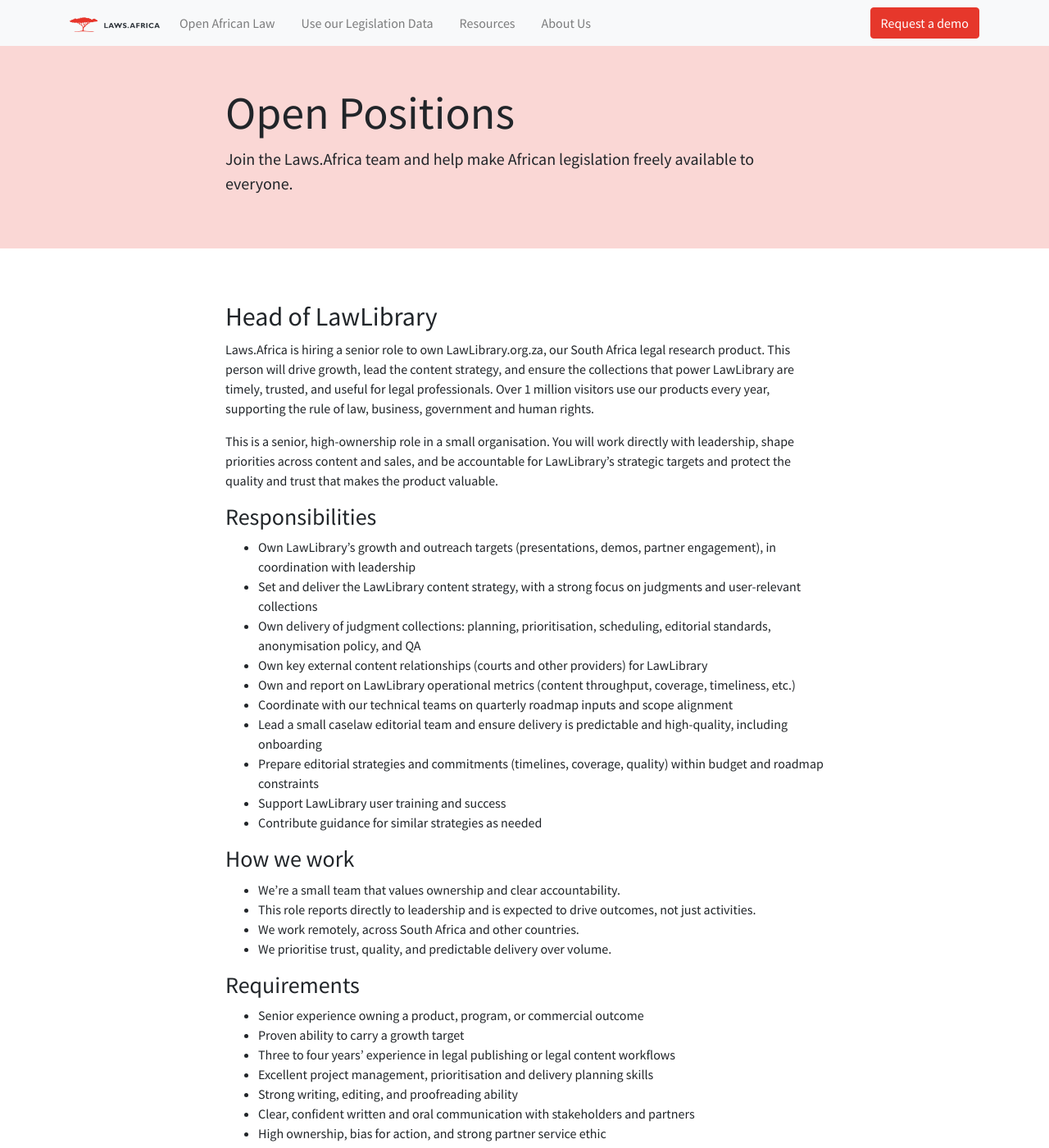
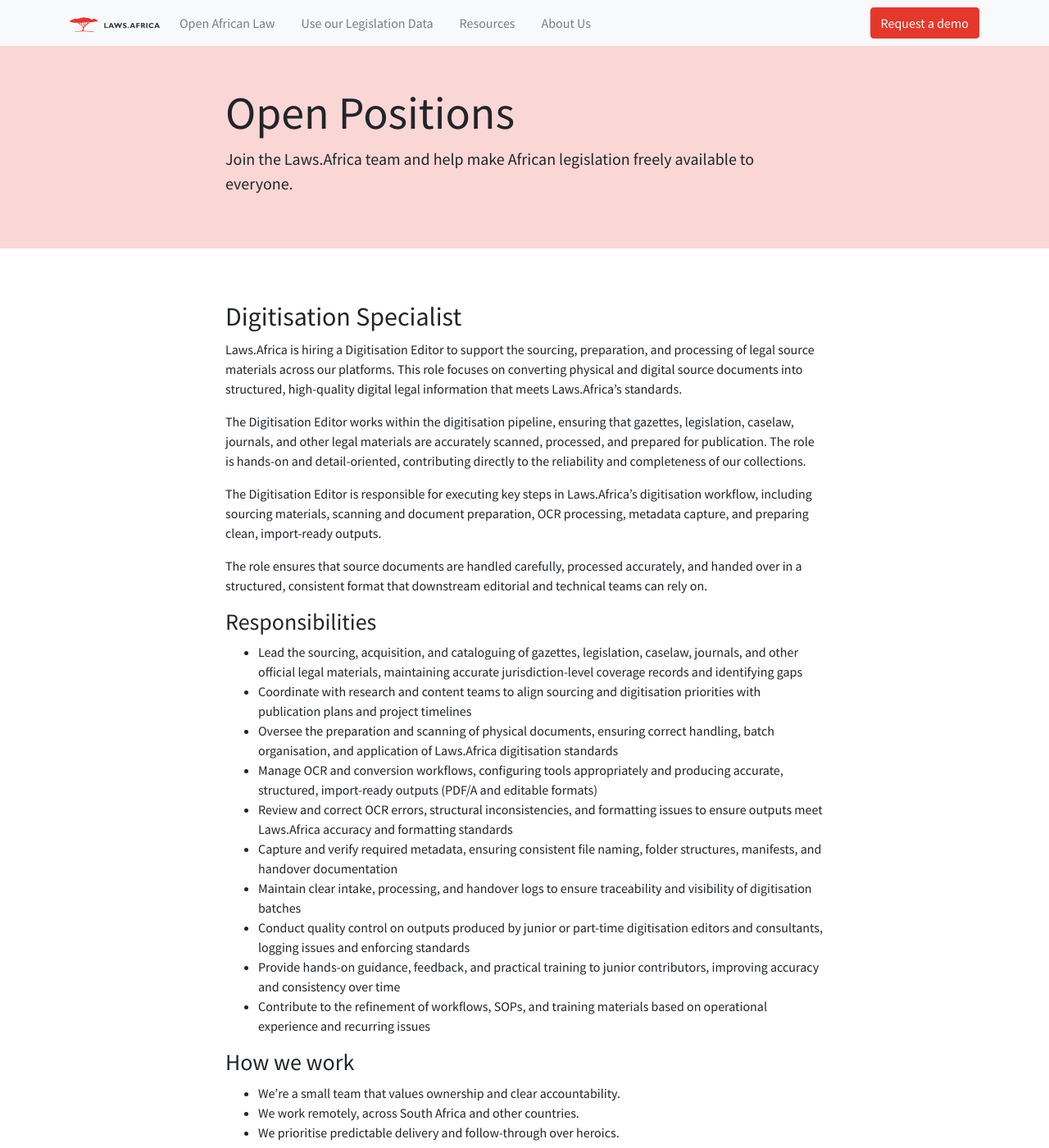
Before and after one commit to laws-africa/laws-africa.github.io, a Jekyll site: the page built from jobs.markdown, in a window 1280 px wide and 1400 px high. Shown: the whole window at 82% size. Built offline with Jekyll 4.4.1, drawn with Linux system fonts in a browser that asks for light colours; nearby versions of some CDN libraries; comment, search, counter and statistics services are not loaded; some of the changed text lies outside the part shown.

Commit message:
remove head of lawlibrary role

```diff
--- a/jobs.markdown
+++ b/jobs.markdown
@@ -4,50 +4,6 @@
 lead: Join the Laws.Africa team and help make African legislation freely available
   to everyone.
 positions:
-- title: Head of LawLibrary
-  description: |
-    Laws.Africa is hiring a senior role to own LawLibrary.org.za, our South
-    Africa legal research product. This person will drive growth, lead the
-    content strategy, and ensure the collections that power LawLibrary are
-    timely, trusted, and useful for legal professionals. Over 1 million
-    visitors use our products every year, supporting the rule of law, business,
-    government and human rights.
-
-    This is a senior, high-ownership role in a small organisation. You will
-    work directly with leadership, shape priorities across content and sales,
-    and be accountable for LawLibrary's strategic targets and protect the
-    quality and trust that makes the product valuable.
-  responsibilities: |
-    * Own LawLibrary's growth and outreach targets (presentations, demos, partner engagement), in coordination with leadership
-    * Set and deliver the LawLibrary content strategy, with a strong focus on judgments and user-relevant collections
-    * Own delivery of judgment collections: planning, prioritisation, scheduling, editorial standards, anonymisation policy, and QA
-    * Own key external content relationships (courts and other providers) for LawLibrary
-    * Own and report on LawLibrary operational metrics (content throughput, coverage, timeliness, etc.)
-    * Coordinate with our technical teams on quarterly roadmap inputs and scope alignment
-    * Lead a small caselaw editorial team and ensure delivery is predictable and high-quality, including onboarding
-    * Prepare editorial strategies and commitments (timelines, coverage, quality) within budget and roadmap constraints
-    * Support LawLibrary user training and success
-    * Contribute guidance for similar strategies as needed
-  way_of_working: |
-    * We're a small team that values ownership and clear accountability.
-    * This role reports directly to leadership and is expected to drive outcomes, not just activities.
-    * We work remotely, across South Africa and other countries.
-    * We prioritise trust, quality, and predictable delivery over volume.
-  requirements: |
-    * Senior experience owning a product, program, or commercial outcome
-    * Proven ability to carry a growth target
-    * Three to four years' experience in legal publishing or legal content workflows
-    * Excellent project management, prioritisation and delivery planning skills
-    * Strong writing, editing, and proofreading ability
-    * Clear, confident written and oral communication with stakeholders and partners
-    * High ownership, bias for action, and strong partner service ethic
-    * Highly organised, detail-oriented, and able to work under pressure
-    * Comfortable with digital content tools, CMSs, and reporting workflows
-    * Ability to work independently and collaboratively in a small team
-    * LLB or relevant humanities degree is advantageous, not required
-    * Based in Cape Town, South Africa, with ability to travel nationally and internationally when required
-  location: Cape Town, South Africa (remote-friendly)
-  type: Full-time
 - title: Digitisation Specialist
   description: |
     Laws.Africa is hiring a Digitisation Editor to support the sourcing,
```
